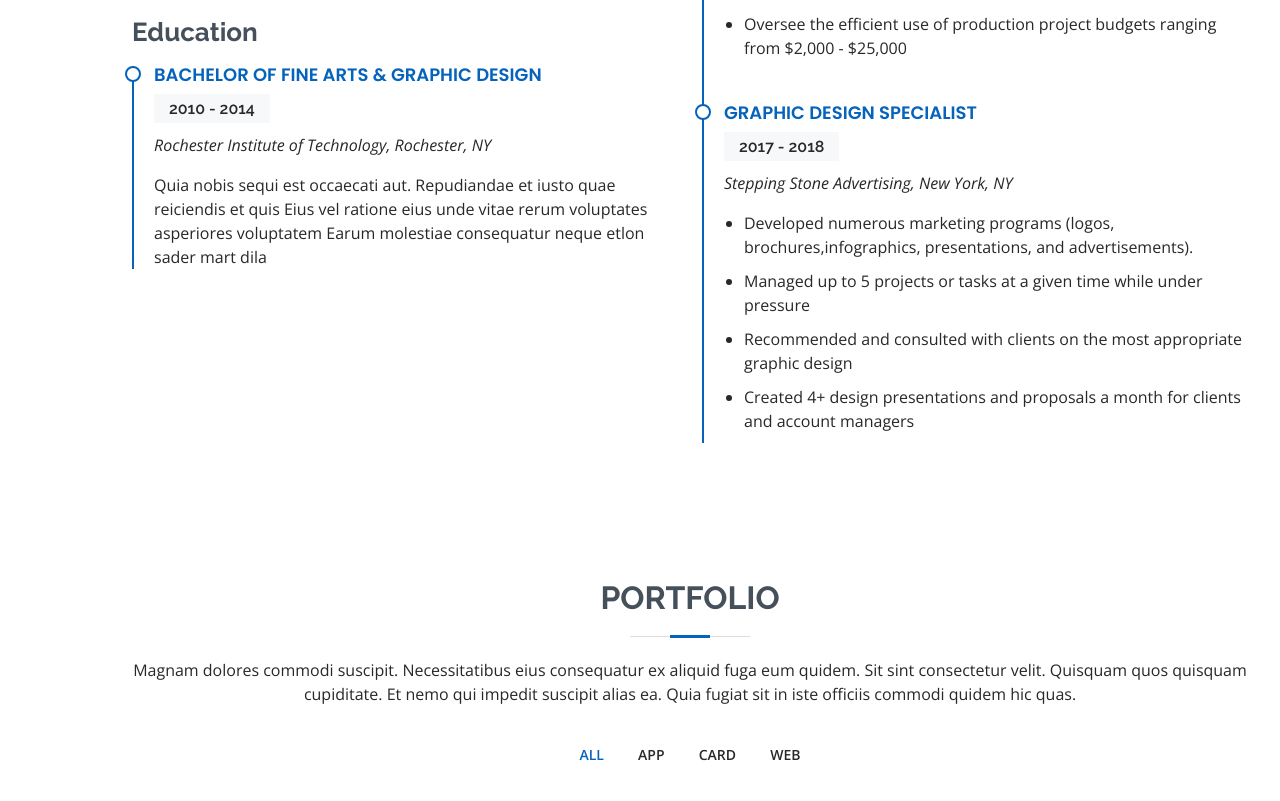
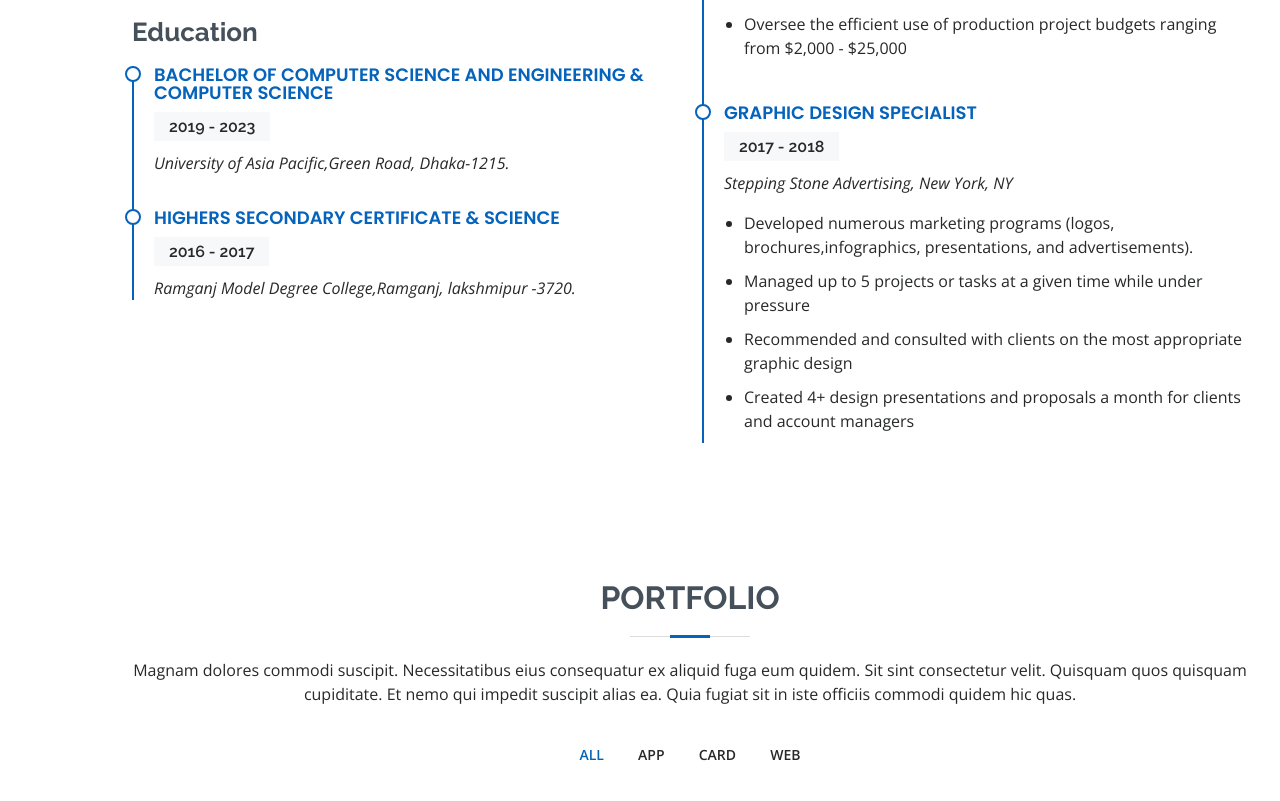
Before and after one commit to Hriday59/Hriday59.github.io, a plain HTML site: page index.html in a window 1280 px wide. Shown: the part 2880-3681 px from the top of the page. Drawn offline with nearby package versions, Linux system fonts and the light colour scheme.

Commit message:
resume edit

```diff
--- a/index.html
+++ b/index.html
@@ -255,10 +255,15 @@
 
             <h3 class="resume-title">Education</h3>
             <div class="resume-item">
-              <h4>Bachelor of Fine Arts &amp; Graphic Design</h4>
-              <h5>2010 - 2014</h5>
-              <p><em>Rochester Institute of Technology, Rochester, NY</em></p>
-              <p>Quia nobis sequi est occaecati aut. Repudiandae et iusto quae reiciendis et quis Eius vel ratione eius unde vitae rerum voluptates asperiores voluptatem Earum molestiae consequatur neque etlon sader mart dila</p>
+              <h4>Bachelor of Computer Science and Engineering &amp; Computer Science</h4>
+              <h5>2019 - 2023</h5>
+              <p><em>University of Asia Pacific,Green Road, Dhaka-1215.</em></p>
+              <p></p>
+            </div>
+            <div class="resume-item">
+              <h4>Highers Secondary Certificate &amp; Science</h4>
+              <h5>2016 - 2017</h5>
+              <p><em>Ramganj Model Degree College,Ramganj, lakshmipur -3720.</em></p>
             </div>
           </div>
           <div class="col-lg-6">
```
